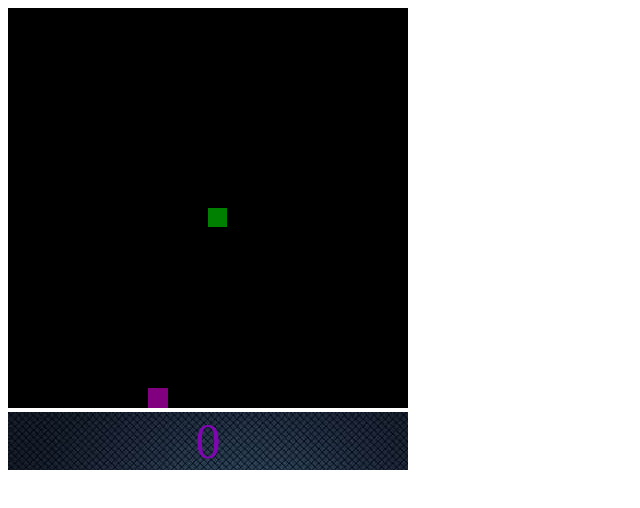
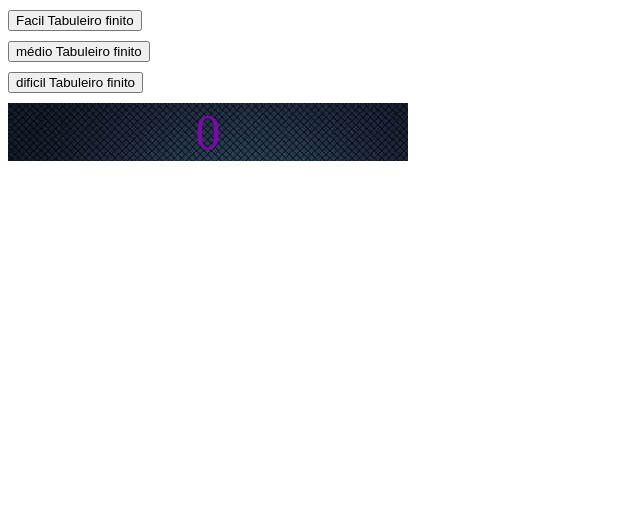
Before and after one commit to RenanThomaz/Snake_game, a plain HTML site: page index.html in a window 1280 px wide. Shown: the whole page, without its empty margins (0-640 px from the left). Drawn offline with Linux system fonts and the light colour scheme.

Commit message:
implementação dos butões de inicio do jogo

```diff
--- a/index.html
+++ b/index.html
@@ -6,6 +6,10 @@
 
 </head>
 <body>
+    <button onclick="jogo(200)"> Facil Tabuleiro finito </button>
+    <button onclick="jogo(100)"> médio Tabuleiro finito </button>
+    <button onclick="jogo(50)"> dificil Tabuleiro finito </button>
+
 
     <div id="main">
 
--- a/script.js
+++ b/script.js
@@ -2,7 +2,9 @@
 
 
 
-window.onload = function(){
+////////////////////////////////window.onload =
+
+function jogo (x){
 
     var mainDiv = document.getElementById('main')
     var canvas = document.createElement('canvas')
@@ -28,7 +30,7 @@ window.onload = function(){
 
     var started = false;
     var spawnAple = false;
-    var speedsnake = 100;
+    var speedsnake = x;
     var test = 0;
 
 
@@ -81,6 +83,7 @@ window.onload = function(){
        if(py > qp - 1){
            py = 0;
      }
+
 
         //pintando o canvas
         ctx.fillStyle = "black";
--- a/sytle.css
+++ b/sytle.css
@@ -8,3 +8,9 @@
     background-image: url('./OIP.jpg');
 
 }
+
+button{
+    display: flex;
+    margin-top:10px;
+    margin-bottom: 10px;
+}
```
Lines whose indentation alone changed are shown as unchanged.
